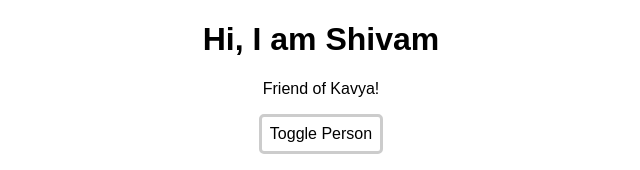
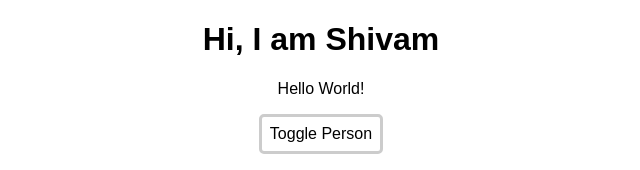
Before and after one commit to shivamanand-dev/react, a React (Create React App) app: page / in a window 1280 px wide. Shown: the top 170 px of the page, without its empty margins (319-959 px from the left). Built offline with nearby package versions, Linux system fonts and the light colour scheme.

Commit message:
add modified person

```diff
--- a/src/App.js
+++ b/src/App.js
@@ -6,7 +6,7 @@ class App extends Component {
   state = {
     persons: [
       { name: "Shivam", age: 22 },
-      { name: "Kavya", age: 21 },
+      { name: "Vipul", age: 26 },
       { name: "Shilpi", age: 28 }
     ],
     otherState: "some other value",
@@ -24,7 +24,7 @@ class App extends Component {
     this.setState({
       persons: [
         { name: "Shivam Anand", age: 22 },
-        { name: "Kavya", age: 21 },
+        { name: "Vipul", age: 26 },
         { name: event.target.value, age: 28 }
       ],
       otherState: "some other value"
@@ -66,7 +66,7 @@ class App extends Component {
     return (
       <div className="App">
         <h1>Hi, I am Shivam</h1>
-        <p>Friend of Kavya!</p>
+        <p>Hello World!</p>
 
         <button style={style} onClick={this.togglePersonHandler}>
           Toggle Person
```
